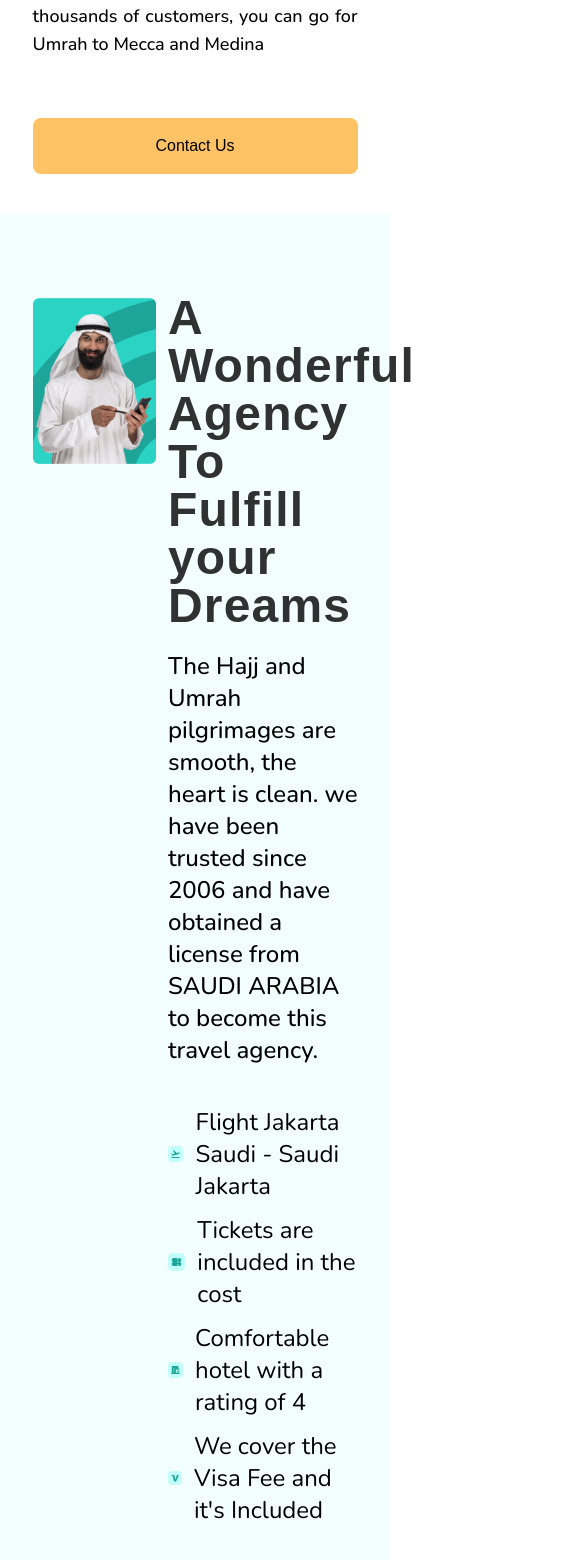
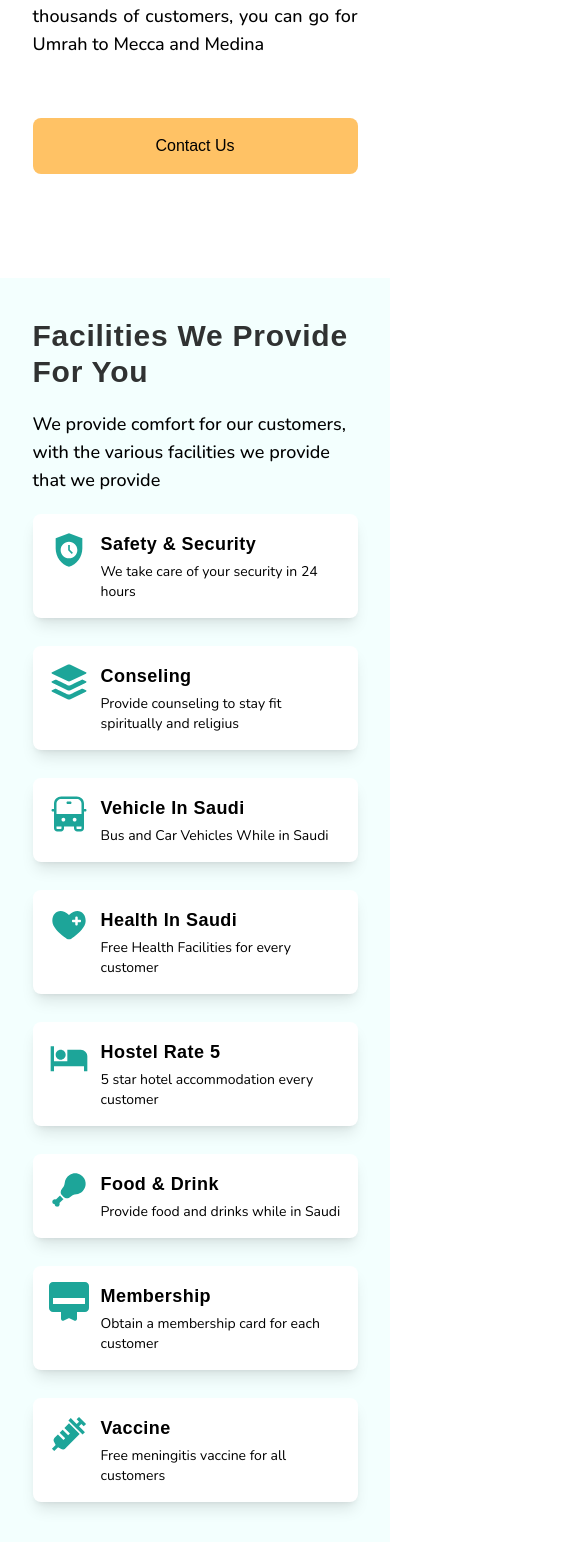
Before and after one commit to Fanloop/al-nasr, a React (Vite) app: page / in a window 390 px wide. Shown: the part 438-1998 px from the top of the page, 585 px wide, since content can reach past the window. Built offline with nearby package versions, Linux system fonts and the light colour scheme; a web font is replaced by a local one.

Commit message:
update responsive facilities

```diff
--- a/src/App.tsx
+++ b/src/App.tsx
@@ -9,16 +9,16 @@ import Hero from "./components/Hero";
 
 function App() {
   return (
-    <>
+    <div className="flex flex-col gap-16">
       <Navbar />
       <Hero />
-      <About />
-      <Package />
-      <Sponsor />
+      {/* <About /> */}
+      {/* <Package /> */}
+      {/* <Sponsor /> */}
       <Facilities />
-      <Gallery />
-      <Footer />
-    </>
+      {/* <Gallery /> */}
+      {/* <Footer /> */}
+    </div>
   );
 }
 
--- a/src/components/About.tsx
+++ b/src/components/About.tsx
@@ -5,9 +5,10 @@ function About() {
         <div className="m-auto flex gap-3 justify-between items-start">
           <div className="w-5/12 overflow-hidden">
             <img
-              className="mt-5"
               src="./src/img/Images.png"
               alt="arabian people"
+              draggable="false"
+              className="mt-5"
             />
           </div>
           <div className="w-7/12 flex flex-col gap-5">
--- a/src/components/Facilities.tsx
+++ b/src/components/Facilities.tsx
@@ -1,132 +1,75 @@
+import ListFacility from "./UI/ListFacility";
+// images
+import bxs_injection from "./../img/facilities/bxs_injection.svg";
+import fluent_vehicle_bus_16_filled from "./../img/facilities/fluent_vehicle-bus-16-filled.svg";
+import ic_baseline_hotel from "./../img/facilities/ic_baseline-hotel.svg";
+import ic_sharp_safety_check from "./../img/facilities/ic_sharp-safety-check.svg";
+import ion_social_buffer from "./../img/facilities/ion_social-buffer.svg";
+import mdi_meat from "./../img/facilities/mdi_meat.svg";
+import solar_health_bold from "./../img/facilities/solar_health-bold.svg";
+import vector from "./../img/facilities/Vector.svg";
+
+const data = [
+  {
+    title: "Safety & Security",
+    content: "We take care of your security in 24 hours",
+    img: ic_sharp_safety_check,
+  },
+  {
+    title: "Conseling",
+    content: "Provide counseling to stay fit spiritually and religius",
+    img: ion_social_buffer,
+  },
+  {
+    title: "Vehicle In Saudi",
+    content: "Bus and Car Vehicles While in Saudi",
+    img: fluent_vehicle_bus_16_filled,
+  },
+  {
+    title: "Health In Saudi",
+    content: "Free Health Facilities for every customer",
+    img: solar_health_bold,
+  },
+  {
+    title: "Hostel Rate 5",
+    content: "5 star hotel accommodation every customer",
+    img: ic_baseline_hotel,
+  },
+  {
+    title: "Food & Drink",
+    content: "Provide food and drinks while in Saudi",
+    img: mdi_meat,
+  },
+  {
+    title: "Membership",
+    content: "Obtain a membership card for each customer",
+    img: vector,
+  },
+  {
+    title: "Vaccine",
+    content: "Free meningitis vaccine for all customers",
+    img: bxs_injection,
+  },
+];
+
 function Facilities() {
   return (
     <div className="bg-cyan-4/20">
       <section
-        className="flex flex-col items-center gap-5 w-10/12 pt-16 mx-auto"
+        className="flex flex-col items-center gap-5 md:gap-6 lg:gap-5 w-10/12 md:w-11/12 lg:w-10/12 py-10 lg:py-20 mx-auto"
         id="facilities"
       >
-        <h1 className="w-10/12 text-center font-bold tracking-wide text-6xl mt-4 opacity-80">
+        <h1 className="w-fit text-start lg:text-center font-bold tracking-wide text-3xl md:text-4xl lg:text-6xl opacity-80">
           Facilities We Provide For You
         </h1>
-        <p className="w-6/12 text-center text-2xl font-nunito font-medium">
+        <p className="w-full md:w-8/12 lg:w-6/12 text-start md:text-center text-lg md:text-xl lg:text-2xl font-nunito font-medium">
           We provide comfort for our customers, with the various facilities we
           provide that we provide
         </p>
-        <div className="grid grid-cols-4 gap-y-16 gap-x-10">
-          <div className="flex gap-5 shadow-lg p-5 rounded-lg bg-white">
-            <img
-              className="aspect-square h-10"
-              src="./src/img/facilities/ic_sharp-safety-check.svg"
-              alt="safety"
-            />
-            <div className="flex flex-col gap-1">
-              <h4 className="font-semibold tracking-wide text-xl">
-                Safety &amp; Security
-              </h4>
-              <p className="font-nunito">
-                We take care of your security in 24 hours
-              </p>
-            </div>
-          </div>
-          <div className="flex gap-5 shadow-lg p-5 rounded-lg bg-white">
-            <img
-              className="aspect-square h-10"
-              src="./src/img/facilities/ion_social-buffer.svg"
-              alt="safety"
-            />
-            <div className="flex flex-col gap-1">
-              <h4 className="font-semibold tracking-wide text-xl">Conseling</h4>
-              <p className="font-nunito">
-                Provide counseling to stay fit spiritually and religius
-              </p>
-            </div>
-          </div>
-          <div className="flex gap-5 shadow-lg p-5 rounded-lg bg-white">
-            <img
-              className="aspect-square h-10"
-              src="./src/img/facilities/fluent_vehicle-bus-16-filled.svg"
-              alt="safety"
-            />
-            <div className="flex flex-col gap-1">
-              <h4 className="font-semibold tracking-wide text-xl">
-                Vehicle In Saudi
-              </h4>
-              <p className="font-nunito">Bus and Car Vehicles While in Saudi</p>
-            </div>
-          </div>
-          <div className="flex gap-5 shadow-lg p-5 rounded-lg bg-white">
-            <img
-              className="aspect-square h-10"
-              src="./src/img/facilities/solar_health-bold.svg"
-              alt="safety"
-            />
-            <div className="flex flex-col gap-1">
-              <h4 className="font-semibold tracking-wide text-xl">
-                Health In Saudi
-              </h4>
-              <p className="font-nunito">
-                Free Health Facilities for every customer
-              </p>
-            </div>
-          </div>
-          <div className="flex gap-5 shadow-lg p-5 rounded-lg bg-white">
-            <img
-              className="aspect-square h-10"
-              src="./src/img/facilities/ic_baseline-hotel.svg"
-              alt="safety"
-            />
-            <div className="flex flex-col gap-1">
-              <h4 className="font-semibold tracking-wide text-xl">
-                Hostel Rate 5
-              </h4>
-              <p className="font-nunito">
-                5 star hotel accommodation every customer
-              </p>
-            </div>
-          </div>
-          <div className="flex gap-5 shadow-lg p-5 rounded-lg bg-white">
-            <img
-              className="aspect-square h-10"
-              src="./src/img/facilities/mdi_meat.svg"
-              alt="safety"
-            />
-            <div className="flex flex-col gap-1">
-              <h4 className="font-semibold tracking-wide text-xl">
-                Food & Drink
-              </h4>
-              <p className="font-nunito">
-                Provide food and drinks while in Saudi
-              </p>
-            </div>
-          </div>
-          <div className="flex gap-5 shadow-lg p-5 rounded-lg bg-white">
-            <img
-              className="aspect-square h-10"
-              src="./src/img/facilities/Vector.svg"
-              alt="safety"
-            />
-            <div className="flex flex-col gap-1">
-              <h4 className="font-semibold tracking-wide text-xl">
-                Membership
-              </h4>
-              <p className="font-nunito">
-                Obtain a membership card for each customer
-              </p>
-            </div>
-          </div>
-          <div className="flex gap-5 shadow-lg p-5 rounded-lg bg-white">
-            <img
-              className="aspect-square h-10"
-              src="./src/img/facilities/bxs_injection.svg"
-              alt="safety"
-            />
-            <div className="flex flex-col gap-1">
-              <h4 className="font-semibold tracking-wide text-xl">Vaccine</h4>
-              <p className="font-nunito">
-                Free meningitis vaccine for all customers
-              </p>
-            </div>
-          </div>
+        <div className="grid grid-cols-1 md:grid-cols-2 lg:grid-cols-4 gap-y-7 lg:gap-y-16 md:gap-x-8 lg:gap-x-10">
+          {data.map((props) => (
+            <ListFacility {...props} />
+          ))}
         </div>
       </section>
     </div>
--- /dev/null
+++ b/src/components/UI/ListFacility.tsx
@@ -0,0 +1,25 @@
+interface propList {
+  title: string;
+  content: string;
+  img: string;
+}
+
+function ListFacility(props: propList) {
+  return (
+    <div className="flex gap-3 lg:gap-5 shadow-lg p-4 lg:p-5 rounded-lg bg-white">
+      <img
+        className="aspect-square h-10"
+        src={props.img}
+        alt={`${props.title} icon`}
+      />
+      <div className="flex flex-col gap-1">
+        <h4 className="font-semibold tracking-wide text-lg lg:text-xl">
+          {props.title}
+        </h4>
+        <p className="font-nunito text-sm">{props.content}</p>
+      </div>
+    </div>
+  );
+}
+
+export default ListFacility;
```
